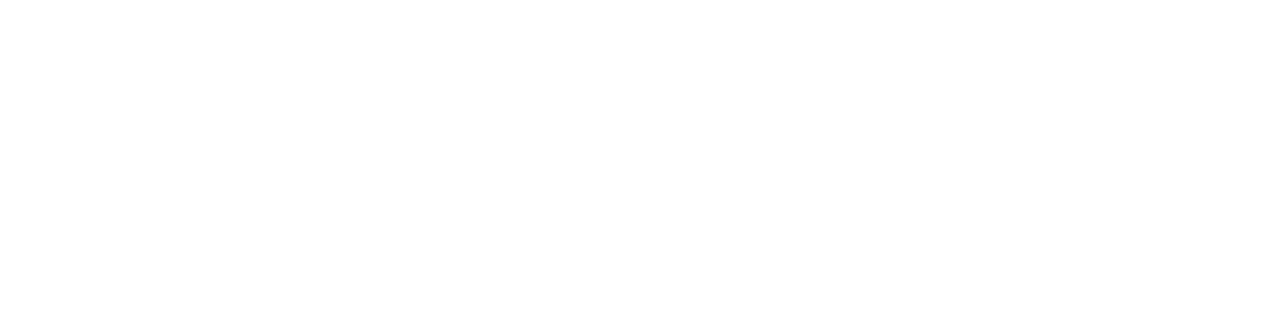
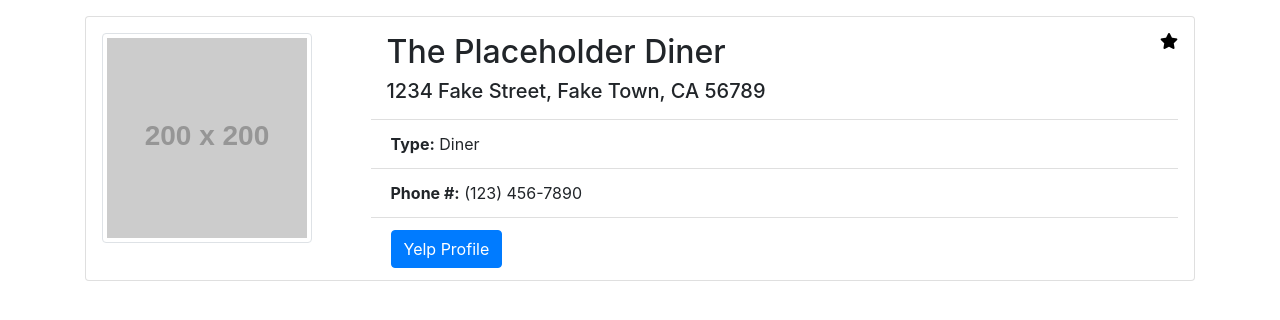
Before and after one commit to Tygabomb/RR-project-3, a React (Create React App) app in the folder client/: page /test in a window 1280 px wide. Shown: the top 320 px of the page. Built offline with nearby package versions, Linux system fonts and the light colour scheme.

Commit message:
Added favorite star for result card

```diff
--- a/client/public/index.html
+++ b/client/public/index.html
@@ -4,6 +4,8 @@
     <meta charset="utf-8" />
     <link rel="shortcut icon" href="%PUBLIC_URL%/favicon.ico" />
     <link rel="stylesheet" type="text/css" href="https://stackpath.bootstrapcdn.com/bootstrap/4.3.1/css/bootstrap.min.css" />
+    <link rel="stylesheet" href="https://use.fontawesome.com/releases/v5.8.1/css/all.css" integrity="sha384-50oBUHEmvpQ+1lW4y57PTFmhCaXp0ML5d60M1M7uH2+nqUivzIebhndOJK28anvf" crossorigin="anonymous">
+    <link rel="stylesheet" href="./main.css" />
     <meta
       name="viewport"
       content="width=device-width, initial-scale=1, shrink-to-fit=no"
--- /dev/null
+++ b/client/public/main.css
@@ -0,0 +1,39 @@
+i#favorite {
+    color: black;
+    padding: 1em;
+    position: absolute;
+    right: 0;
+    top: 0;
+    z-index: 3;
+}
+
+i#favorite.click {
+    color: gray;
+}
+
+i#favorite:after {
+    content: "Add to Favorites";
+    -moz-border-radius: 6px 0 6px 6px;
+    -webkit-border-radius: 6px 0 6px 6px;
+    background-color: rgba(0,0,0,0.4);
+    border-radius: 6px 0 6px 6px;
+    color: white;
+    font-size: 13px;
+    font-weight: normal;
+    opacity: 0;
+    padding: 0.8em;
+    position: absolute;
+    right: 2em;
+    top: 2em;
+    transition: all 0.2s ease-in-out;
+    white-space: nowrap;
+}
+
+i#favorite.click:after {
+    content: "In Favorites"
+}
+
+i#favorite:hover:after {
+    opacity: 1;
+    right: 2.5em;
+}
--- a/client/src/App.js
+++ b/client/src/App.js
@@ -11,6 +11,7 @@
 import Navbar from "./components/Navbar";
 import Profile from "./components/ProfilePage";
 import RegPage from "./components/RegPage";
+import ResultCard from "./components/ResultCard";
 // import ResultCard from "./components/ResultCard";
 
 // This is where the options for Yelp should go (ideally)
@@ -54,6 +55,9 @@
               <Profile />
               <Footer />
             </Route>
+            <Route exact path="/test">
+              <ResultCard />
+            </Route>
           </Switch>
         </Router>
     );
--- a/client/src/components/ResultCard/index.js
+++ b/client/src/components/ResultCard/index.js
@@ -1,9 +1,14 @@
 import React from "react";
+
+const addClass = (e) => {
+    e.target.classList.add("click");
+}
 
 function ResultCard(props) {
     return (
         <div className="container">
             <div className="card my-3 mx-auto">
+                <i className="fas fa-star" id="favorite" onClick={addClass} />
                 <div className="row">
                     <div className="col text-center text-sm-left">
                         <img className="img img-fluid img-thumbnail m-3" alt="" src={props.image || "https://via.placeholder.com/200"} />
@@ -19,7 +24,6 @@
                                 <b>Phone #:</b> {props.phoneNum || "(123) 456-7890"}
                             </li>
                             <li className="list-group-item">
-                                <a className="btn btn-primary mr-2" href={props.website || "https://www.getbootstrap.com/"} rel="noopener noreferrer" target="_blank">Website</a>
                                 <a className="btn btn-primary text-center text-sm-left" href={props.yelp || "https://www.getbootstrap.com/"} rel="noopener noreferrer" target="_blank">Yelp Profile</a>
                             </li>
                         </ul>
```
Also changed, not shown: client/src/keys.js (added, +7 -0 lines), 1 other file (tests, documents, lock files or other folders).
